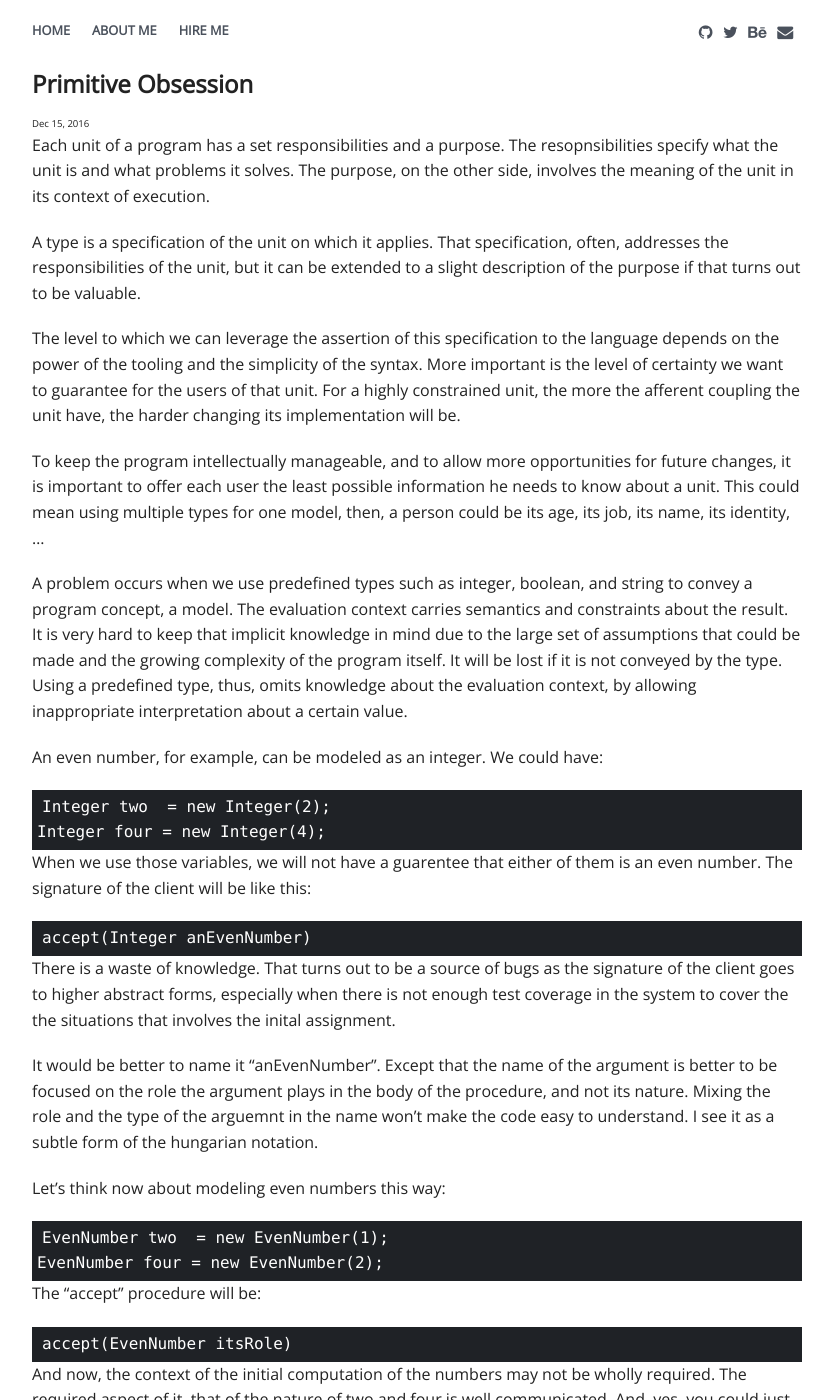
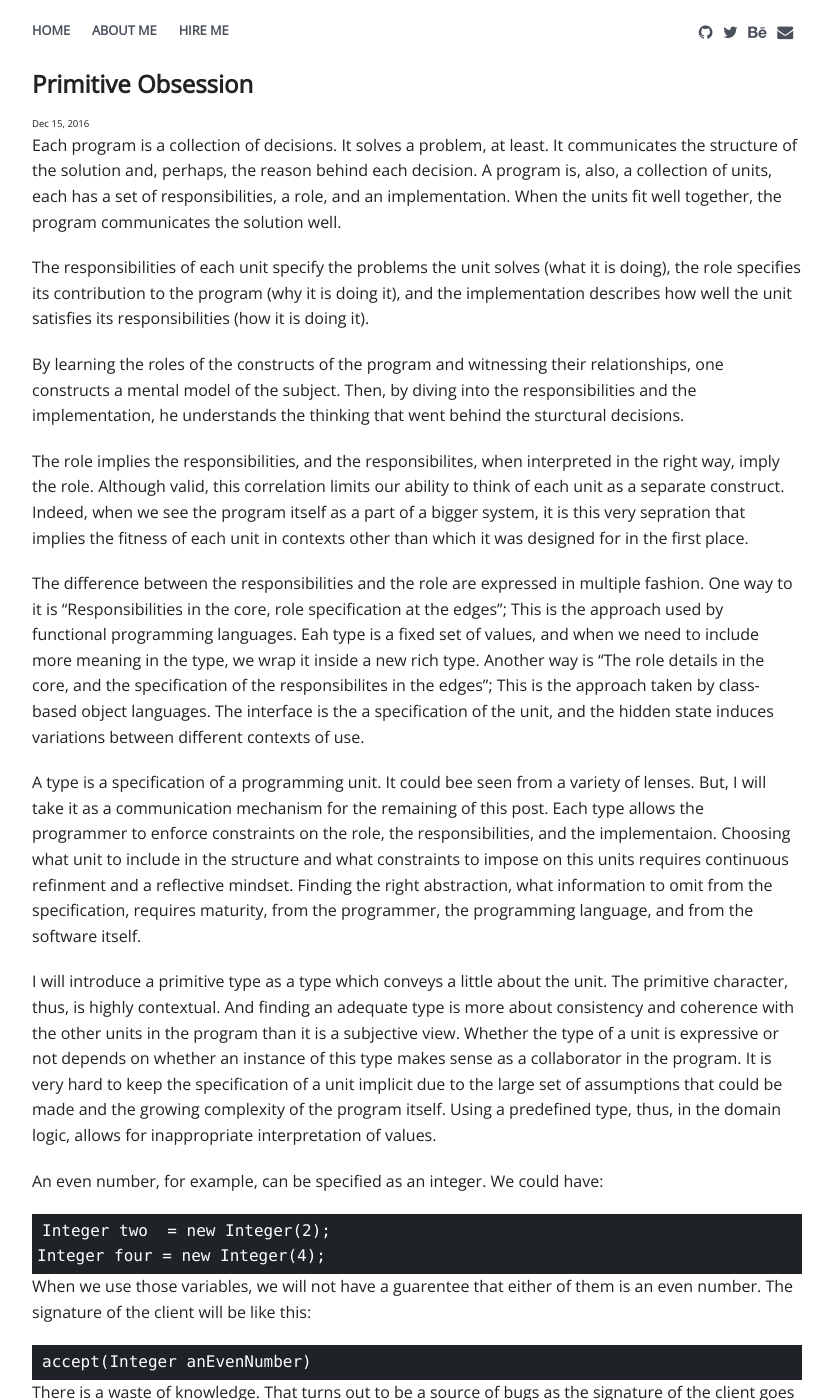
Before and after one commit to haresfaiez/haresfaiez.github.io, a Jekyll site: the page built from _posts/2016-12-15-primitive-obsession.md, in a window 1280 px wide and 1400 px high. Shown: the whole window, without its empty margins (223-1056 px from the left). Built offline with Jekyll 4.4.1, drawn with Linux system fonts in a browser that asks for light colours; some web fonts are replaced; comment, search, counter and statistics services are not loaded.

Commit message:
Improve the primitive obsession post

````diff
--- a/_posts/2016-12-15-primitive-obsession.md
+++ b/_posts/2016-12-15-primitive-obsession.md
@@ -1,47 +1,74 @@
 ---
-layout: post
-comments: true
-title:  "Primitive Obsession"
-date:   2016-12-15 11:49:00 +0100
+layout:     post
+comments:   true
+title:      "Primitive Obsession"
+date:       2016-12-15 11:49:00 +0100
 categories: Naming
-tags: featured
+tags:       featured
 ---
 
-Each unit of a program has a set responsibilities and a purpose.
-The resopnsibilities specify what the unit is and what problems
-it solves.
-The purpose, on the other side, involves the meaning of the unit
-in its context of execution.
+Each program is a collection of decisions. It solves a problem, at least.
+It communicates the structure of the solution and, perhaps, the reason behind each decision.
+A program is, also, a collection of units, each has a set of responsibilities,
+a role, and an implementation.
+When the units fit well together,
+the program communicates the solution well.
 
-A type is a specification of the unit on which it applies.
-That specification, often, addresses the responsibilities of the unit,
-but it can be extended to a slight description of the purpose if that turns
-out to be valuable.
+The responsibilities of each unit specify the problems the unit solves (what it is doing),
+the role specifies its contribution to the program (why it is doing it),
+and the implementation describes how well the unit satisfies its responsibilities
+(how it is doing it).
 
-The level to which we can leverage the assertion of this specification to the language
-depends on the power of the tooling and the simplicity of the syntax.
-More important is the level of certainty we want to guarantee for the users of that unit.
-For a highly constrained unit, the more the afferent coupling the unit have,
-the harder changing its implementation will be.
+By learning the roles of the constructs of the program and witnessing their relationships,
+one constructs a mental model of the subject.
+Then, by diving into the responsibilities and the implementation,
+he understands the thinking that went behind the sturctural decisions.
 
-To keep the program intellectually manageable,
-and to allow more opportunities for future changes,
-it is important to offer each user the least possible information he needs
-to know about a unit.
-This could mean using multiple types for one model,
-then, a person could be its age, its job, its name, its identity, ...
+The role implies the responsibilities, and
+the responsibilites, when interpreted in the right way, imply the role.
+Although valid,
+this correlation limits our ability to think of each unit as a separate construct.
+Indeed, when we see the program itself as a part of a bigger system,
+it is this very sepration that implies the fitness
+of each unit in contexts other than which it was designed for in the first place.
 
-A problem occurs when we use predefined types such as integer, boolean, and string
-to convey a program concept, a model.
-The evaluation context carries semantics and constraints about the result.
-It is very hard to keep that implicit knowledge in mind
+The difference between the responsibilities and the role are expressed
+in multiple fashion.
+One way to it is "Responsibilities in the core, role specification at the edges";
+This is the approach used by functional programming languages.
+Eah type is a fixed set of values, and when we need to include more meaning
+in the type, we wrap it inside a new rich type.
+Another way is
+"The role details in the core, and the specification of the responsibilites in the edges";
+This is the approach taken by class-based object languages.
+The interface is the a specification of the unit, and the hidden state
+induces variations between different contexts of use.
+
+A type is a specification of a programming unit.
+It could bee seen from a variety of lenses.
+But, I will take it as a communication mechanism for the remaining of this post.
+Each type allows the programmer to enforce constraints on the role,
+the responsibilities, and the implementaion.
+Choosing what unit to include in the structure
+and what constraints to impose on this units
+requires continuous refinment and a reflective mindset.
+Finding the right abstraction, what information to omit from the specification,
+requires maturity, from the programmer, the programming language,
+and from the software itself.
+
+I will introduce a primitive type as a type which conveys a little about the unit.
+The primitive character, thus, is highly contextual.
+And finding an adequate type is more about consistency and coherence
+with the other units in the program than it is a subjective view.
+Whether the type of a unit is expressive or not depends
+on whether an instance of this type makes sense as a collaborator in the program.
+It is very hard to keep the specification of a unit implicit
 due to the large set of assumptions that could be made
 and the growing complexity of the program itself.
-It will be lost if it is not conveyed by the type.
-Using a predefined type, thus, omits knowledge about the evaluation context,
-by allowing inappropriate interpretation about a certain value.
+Using a predefined type, thus, in the domain logic,
+allows for inappropriate interpretation of values.
 
-An even number, for example, can be modeled as an integer. We could have:
+An even number, for example, can be specified as an integer. We could have:
 
 ```
 Integer two  = new Integer(2);
````
